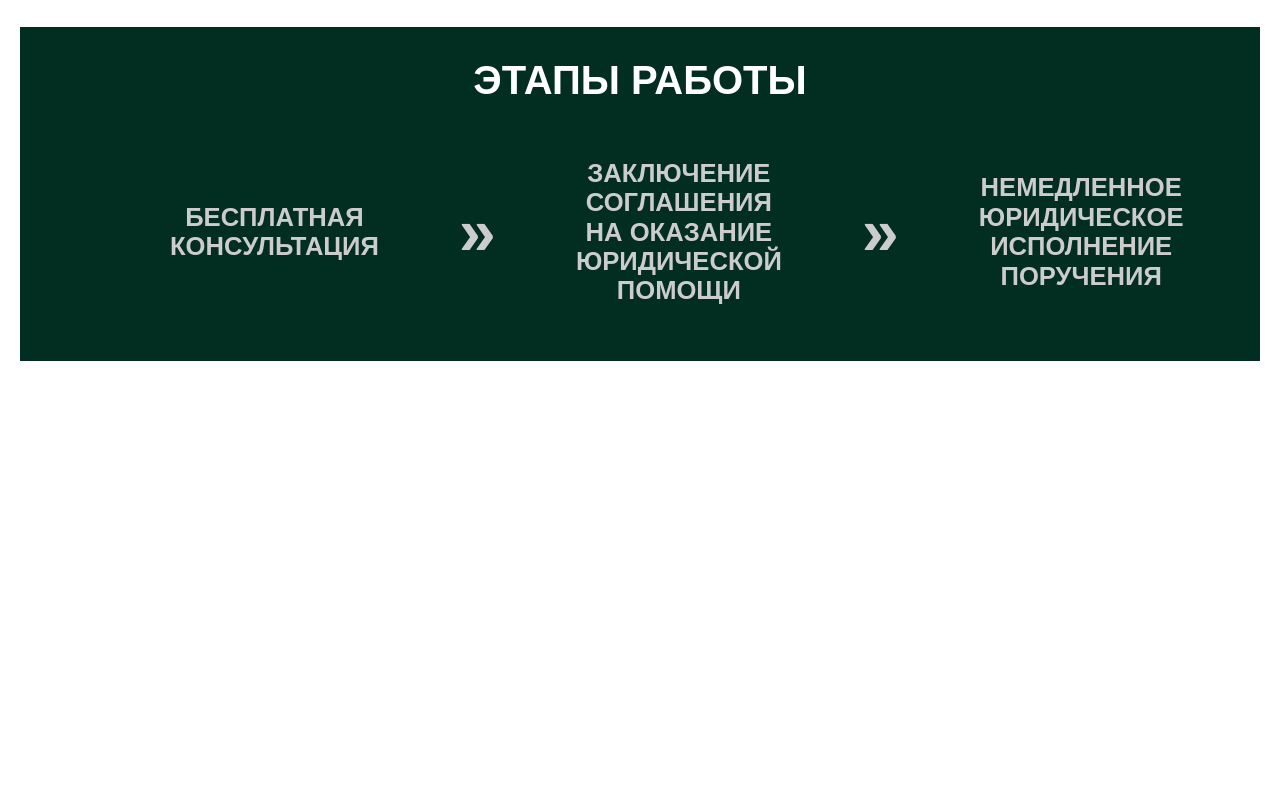
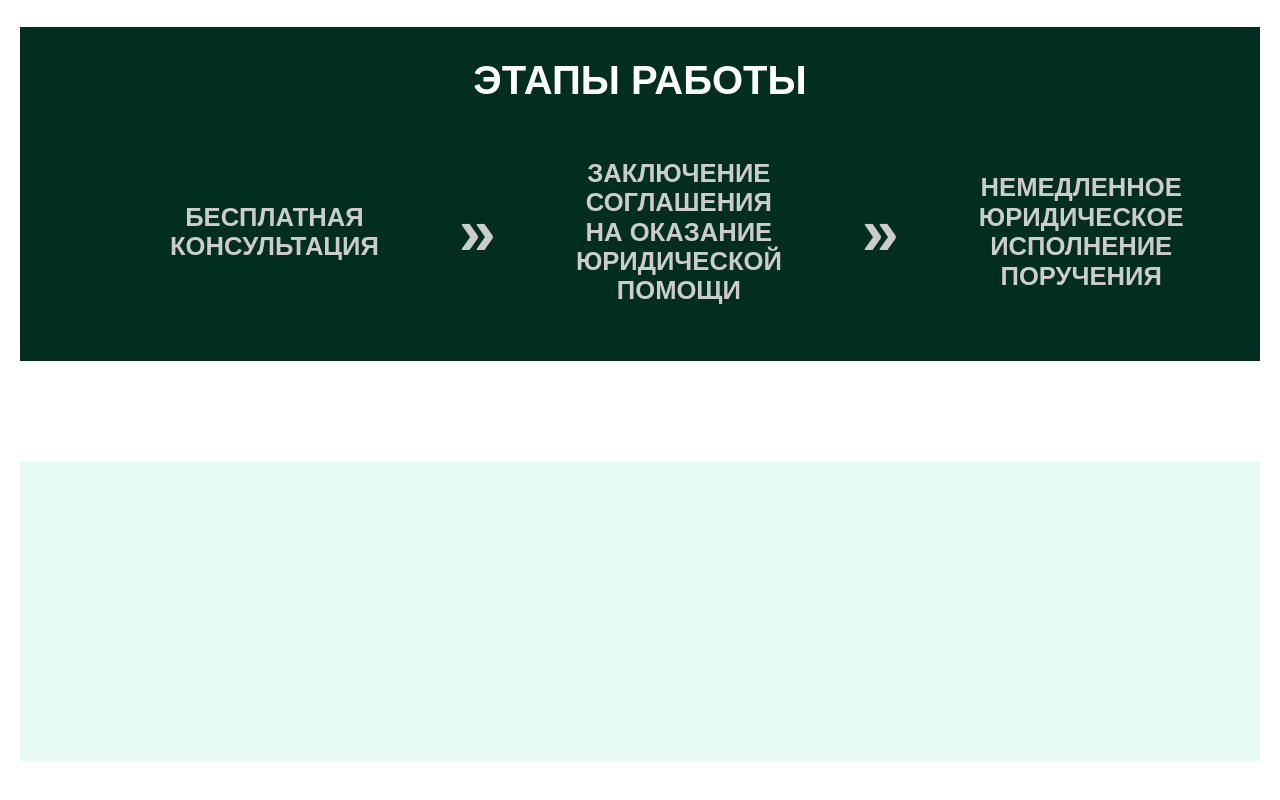
Before and after one commit to guz86/pravo, a React app: page / in a window 1280 px wide. Shown: the part 1394-2194 px from the top of the page. Before the commit the page ends 1875 px from the top, so only its background shows below. Built offline with nearby package versions, Linux system fonts and the light colour scheme.

Commit message:
feat: add map block

```diff
--- /dev/null
+++ b/src/components/Map.css
@@ -0,0 +1,5 @@
+.map__content {
+  background-color: #e8fbf6;
+  margin-bottom: 100px;
+  height: 300px;
+}
--- /dev/null
+++ b/src/components/Map.tsx
@@ -0,0 +1,22 @@
+import React, { useEffect } from 'react';
+import './Map.css';
+
+const Map: React.FC = () => {
+  useEffect(() => {
+    const script = document.createElement('script');
+    script.type = 'text/javascript';
+    script.charset = 'utf-8';
+    script.async = true;
+    script.src =
+      'https://api-maps.yandex.ru/services/constructor/1.0/js/?um=constructor%3A1cd84b0032042b859d1605599ba3e6f3afdbe66b57ebf6e354a16a84f7ba484e&amp;width=100%25&amp;height=300&amp;lang=ru_RU&amp;scroll=true';
+    document.getElementsByClassName('map__content')[0].appendChild(script);
+
+    return () => {
+      document.getElementsByClassName('map__content')[0].removeChild(script);
+    };
+  }, []);
+
+  return <div className="map__content"></div>;
+};
+
+export default Map;
--- a/src/pages/Home.tsx
+++ b/src/pages/Home.tsx
@@ -3,6 +3,7 @@ import './Home.css';
 import TopVideo from '../components/TopVideo';
 import Services from '../components/Services';
 import Steps from '../components/Steps';
+import Map from '../components/Map';
 
 const Home: React.FC = () => {
   return (
@@ -11,6 +12,7 @@ const Home: React.FC = () => {
         <TopVideo />
         <Services />
         <Steps />
+        <Map />
       </div>
     </>
   );
```
